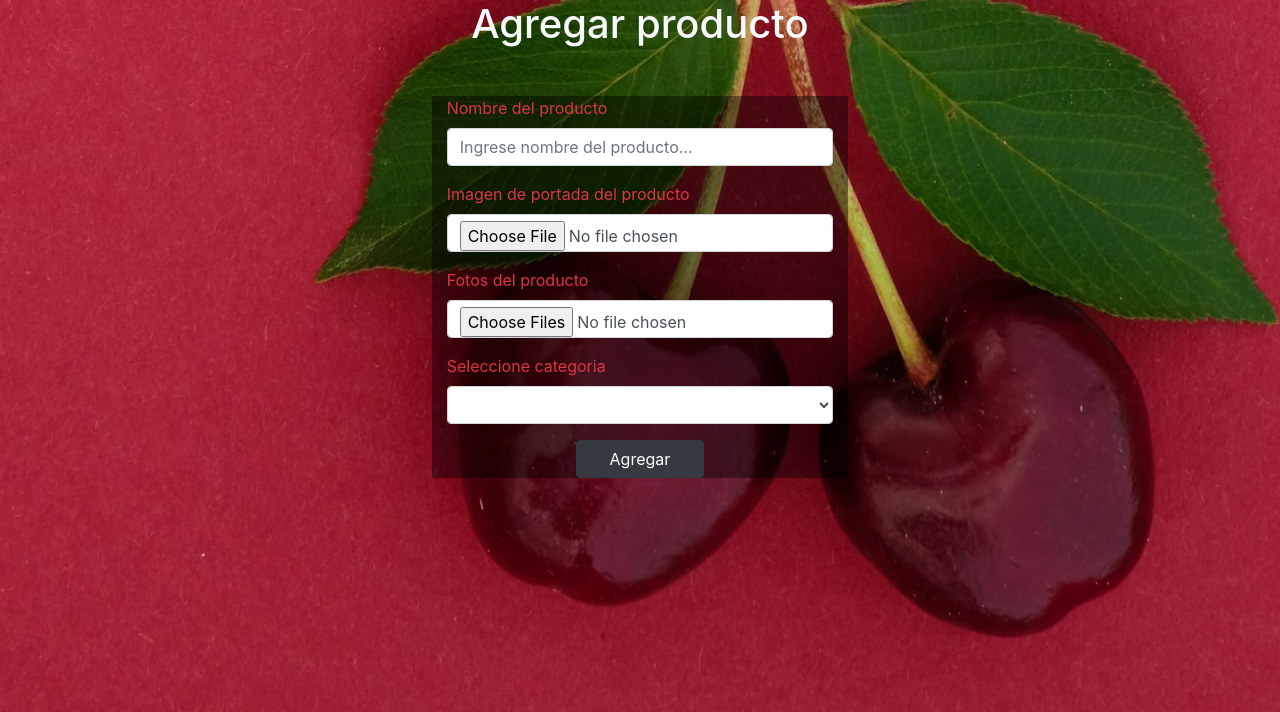
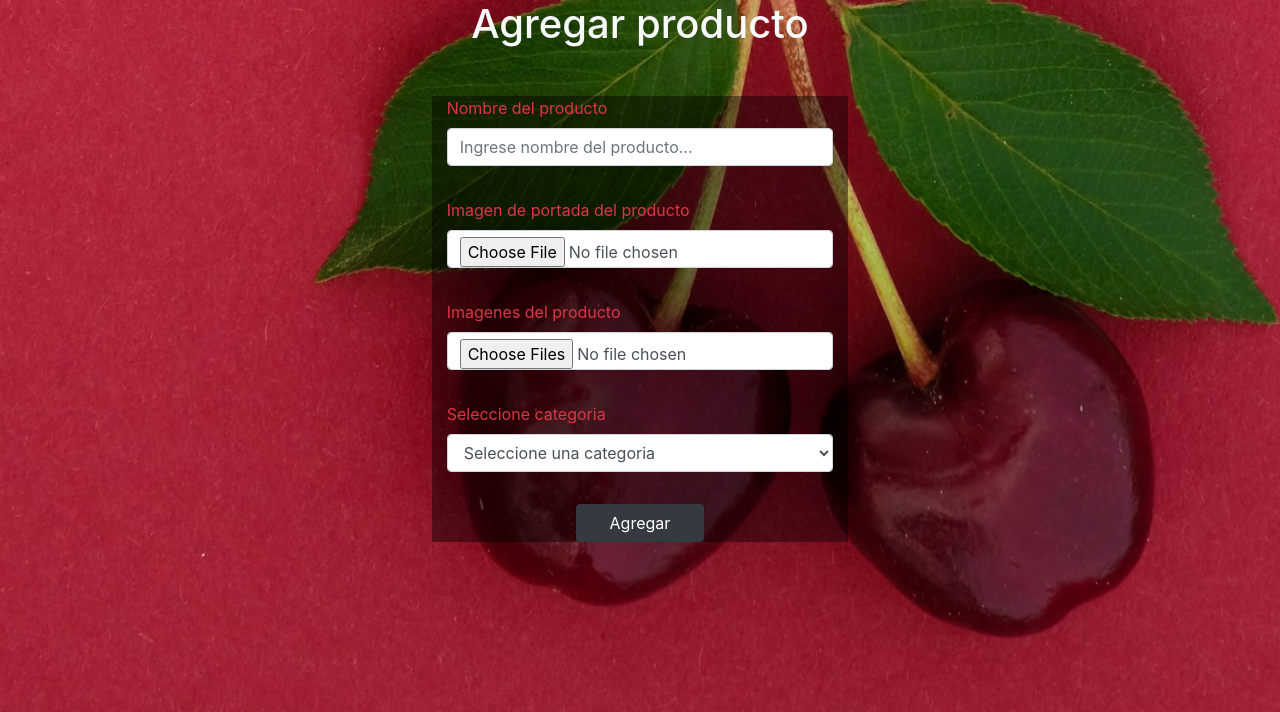
Before and after one commit to TomasWettstein/luzazul, a PHP site: page /agregarProducto.php in a window 1280 px wide. Shown: the part 56-768 px from the top of the page. Run offline with PHP 8.4, Linux system fonts and the light colour scheme; the visitor is signed in with stand-in values (Sample User, id 1); data that the repository does not hold is empty; some libraries are stand-ins or nearby versions; some web fonts are replaced.

Commit message:
Cambios front-end y validacion js para productos

```diff
--- a/luzazul/agregarProducto.php
+++ b/luzazul/agregarProducto.php
@@ -49,33 +49,38 @@ include_once('partials/header.php');
         <form action="agregarProducto.php" method="POST" enctype="multipart/form-data" class="_form_login col-12 col-md-4 offset-md-4 mt-5 _form_login d-flex flex-column  ">
             <div class="form-group">
                 <label class="text-danger" for="exampleFormControlInput1">Nombre del producto</label>
-                <input type="text" name="nombre" class="form-control" value = "" id="exampleFormControlInput1" placeholder="Ingrese nombre del producto...">
+                <input type="text" name="nombre" class="form-control" value = "" id="nombre" placeholder="Ingrese nombre del producto...">
                 <?php if (isset($errores['nombre'])) : ?>
                     <p class="text-danger"> <?= $errores['nombre'] ?> </p>
                 <?php endif ?>
+                <p class = "text-danger" id = "errorNombre"></p>
             </div>
             <div class="form-group">
                 <label class="text-danger" for="exampleFormControlInput1">Imagen de portada del producto</label>
-                <input type="file" name="portada" class="form-control" accept="image/*" value = "" id="exampleFormControlInput1">
+                <input type="file" name="portada" class="form-control" accept="image/*" value = "" id="portada">
                 <?php if (isset($errores['portada'])) : ?>
                     <p class="text-danger"> <?= $errores['portada'] ?> </p>
                 <?php endif ?>
+                <p class = "text-danger" id = "errorPortada"></p>
             </div>
             <div class="form-group">
-                <label class="text-danger" for="exampleFormControlInput2">Fotos del producto</label>
-                <input type="file" name="arrayImg[]" multiple = "" class="form-control" accept="image/*" id="exampleFormControlInput1">
+                <label class="text-danger" for="exampleFormControlInput2">Imagenes del producto</label>
+                <input type="file" name="arrayImg[]" multiple = "" class="form-control" accept="image/*" id="imagenes">
                 <?php if(isset($erroresImg['imagenes'])) : ?>
                     <p class = "text-danger"><?= $erroresImg['imagenes'] ?></p>
                 <?php endif; ?>
+                <p class = "text-danger" id = "errorImagenes"></p>
             </div>
             <div class="form-group">
                 <label class="text-danger" for="exampleFormControlSelect1">Seleccione categoria</label>
-                <select name="categoria" class="form-control" id="exampleFormControlSelect1">
+                <select name="categoria" class="form-control" id="categoria">
+                <option value="" selected disabled>Seleccione una categoria</option>
                 <!--Hacer foreach para recorrer categorias-->
                 <?php foreach($categorias as $key => $categoria): ?>
                     <option value="<?= $categoria['id'] ?>"><?= $categoria['nombre'] ?></option>
                 <?php endforeach; ?>
                 </select>
+                <p class = "text-danger" id = "errorCategoria"></p>
             </div>
             <button type="submit" class="btn btn-dark text-center col-4 offset-4">Agregar</button>
         </form>
@@ -86,7 +91,7 @@ include_once('partials/header.php');
 <?php if ($_SESSION['is_admin'] === "0") : ?>
 <body>
 <?php include_once('partials/nav.php'); ?>
-    <section class="col- 12 col-md-12 bg-danger">
+    <section class="col- 12 col-md-12">
         <h1 class="col-12 text-center">No se puede acceder a este sitio.</h1>
     </section>
 <?php include_once('partials/footer.php'); ?>
@@ -95,7 +100,7 @@ include_once('partials/header.php');
 <?php if (!$_SESSION) : ?>
 <body>
 <?php include_once('partials/nav.php'); ?>
-    <section class="col-12 col-md-12 bg-danger">
+    <section class="col-12 col-md-12">
         <h1 class="col-12 text-center">No se puede acceder a este sitio.</h1>
     </section>
 <?php include_once('partials/footer.php'); ?>
--- a/luzazul/clases/validador.php
+++ b/luzazul/clases/validador.php
@@ -96,7 +96,6 @@ class Validador{
     {
         $nombreCategoria = trim($categoria->getCategoriaNombre());
         $precioCategoria = $categoria->getPrecio();
-        var_dump($precioCategoria);
         $errores = [];
         if (strlen($nombreCategoria) == 0)
         {
--- a/luzazul/crudCategorias.php
+++ b/luzazul/crudCategorias.php
@@ -28,7 +28,7 @@ include_once('partials/header.php');
                 <tr>
                     <td class="text-white"><?= $value['id']; ?></td>
                     <td class="text-white"><?= $value['nombre']; ?></td>
-                    <td class="text-white"><?= $value['precio']; ?></td>
+                    <td class="text-white">$<?= $value['precio']; ?></td>
                     <td class="text-white"><a href="editarCategoria.php?id=<?= $value['id']; ?>"><ion-icon name="build-outline"></ion-icon></a></td>
                     <td class="text-white"><a onclick="return confirm('¿Estas seguro que queres eliminar esta categoria?')" href="eliminarCategoria.php?id=<?= $value['id']; ?>"><ion-icon name="trash-outline"></ion-icon></a></td>
                 </tr>
--- a/luzazul/js/validarProducto.js
+++ b/luzazul/js/validarProducto.js
@@ -0,0 +1,59 @@
+let nombre = document.getElementById('nombre');
+let pNombre = document.getElementById('errorNombre');
+
+nombre.addEventListener('blur', function(event)
+{
+    event.preventDefault();
+    if (this.value == "")
+    {
+        pNombre.innerText = "Este campo es obligatorio"
+    }
+});
+let portada = document.getElementById('portada');
+let pPortada= document.getElementById('errorPortada');
+
+portada.addEventListener('blur', function(event)
+{
+    event.preventDefault();
+    if (portada.value == "") {
+        pPortada.innerText = "El campo portada es obligatorio";
+    }else
+    {
+        pPortada.innerText= "";
+    }
+});
+let imagenes = document.getElementById('imagenes');
+let pImagenes= document.getElementById('errorImagenes');
+imagenes.addEventListener('blur', function(event)
+{
+    event.preventDefault();
+    if (imagenes.value == "")
+    {
+        pImagenes.innerText = "Este campo es obligatorio";
+    }
+    else
+    {
+        let cantidadDeImagenes = imagenes.files;
+        for (let i = 0; i < cantidadDeImagenes.length; i++)
+        {
+            if (cantidadDeImagenes[i].type != "image/jpg" && cantidadDeImagenes[i].type != "image/jpeg" && cantidadDeImagenes[i].type != "image/png")
+            {
+                pImagenes.innerText = "El tipo de archivo no es una imagen";
+            }else
+            {
+                pImagenes.innerText = "";
+            }
+        }
+    }
+});
+let categoria = document.getElementById('categoria');
+let pCategoria = document.getElementById('errorCategoria');
+categoria.addEventListener('blur', function(event){
+    event.preventDefault();
+    if (categoria.value == "") {
+        pCategoria.innerText = "El campo categoria es obligatorio";
+    }else
+    {
+        pCategoria.innerText = "";
+    }
+});
```
Also changed, not shown: luzazul/agregarCategoria.php (+1 -18 lines), luzazul/js/registro.js (+18 -9 lines).
